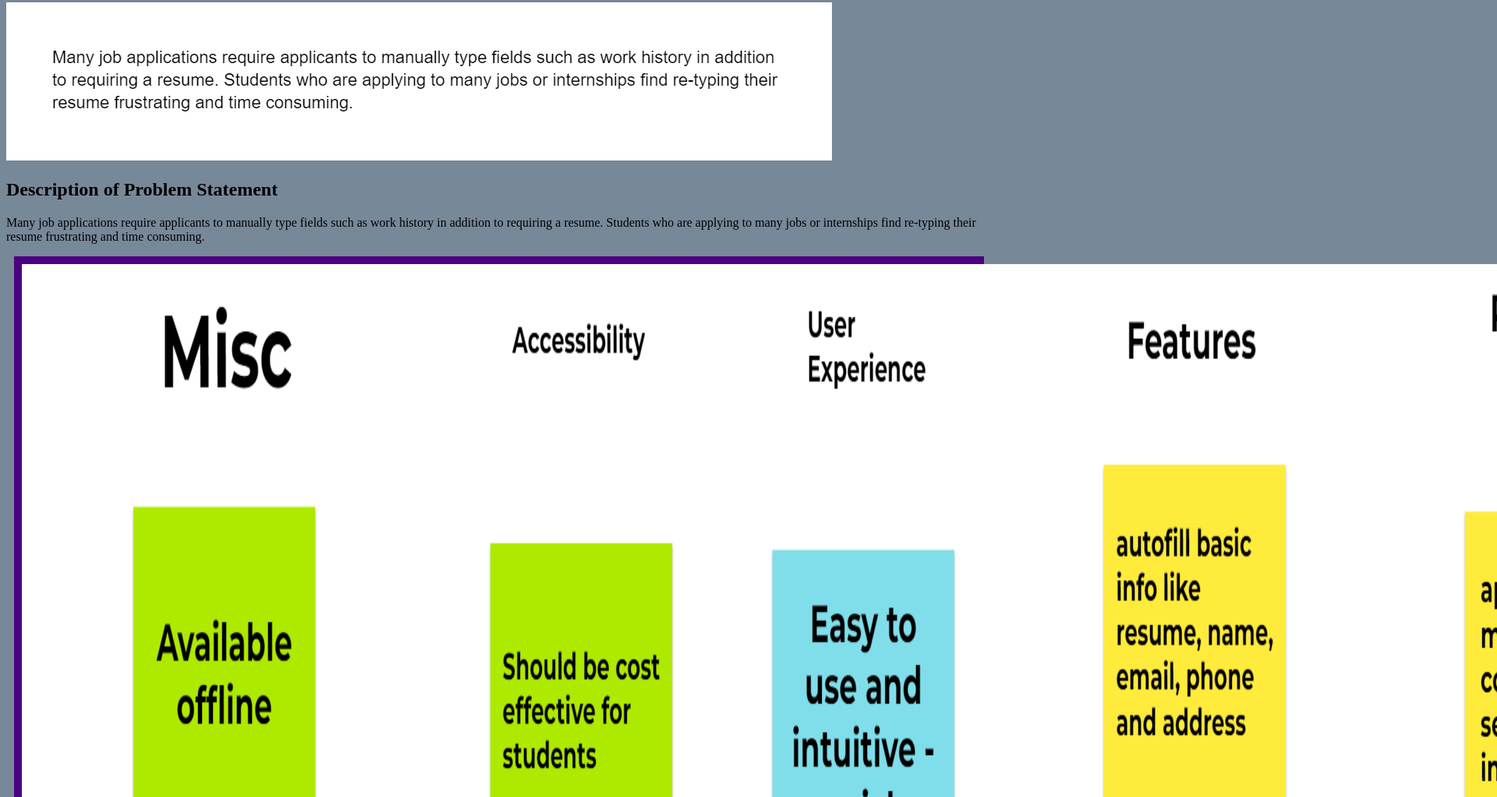
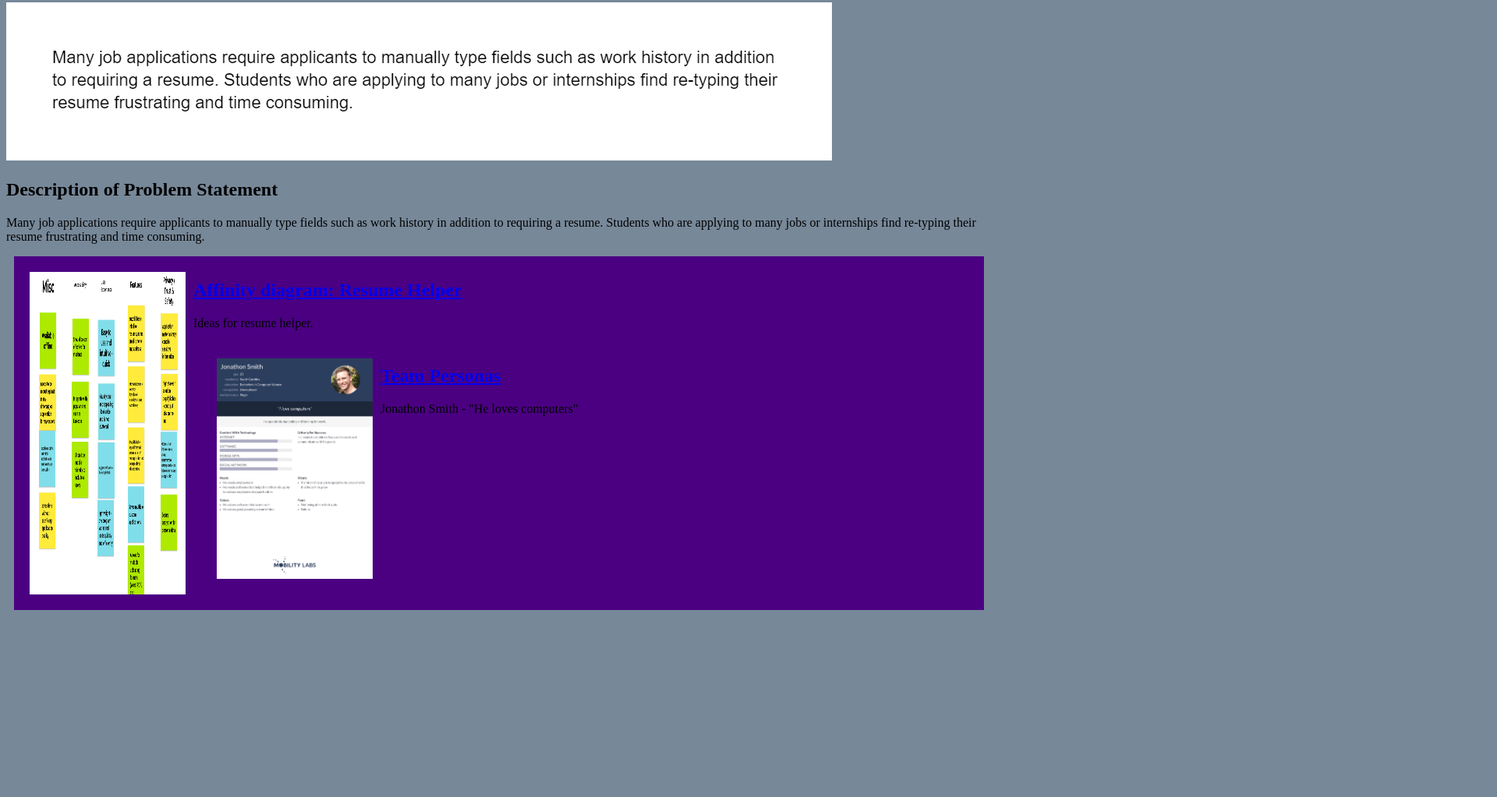
Before and after one commit to HalidT/HalidT.github.io, a plain HTML site: page index.html in a window 1280 px wide. Shown: the part 77-1100 px from the top of the page at 78% size, 1920 px wide, since content can reach past the window. After the commit the page ends 870 px from the top, so only its background shows below. Drawn offline with Linux system fonts and the light colour scheme.

Commit message:
Update styles.css

```diff
--- a/styles.css
+++ b/styles.css
@@ -11,3 +11,7 @@ h1 {
   background-color: indigo;
   display: flex;
 }
+.assign img {
+  width: 200px;
+  padding: 10px;
+}
```
